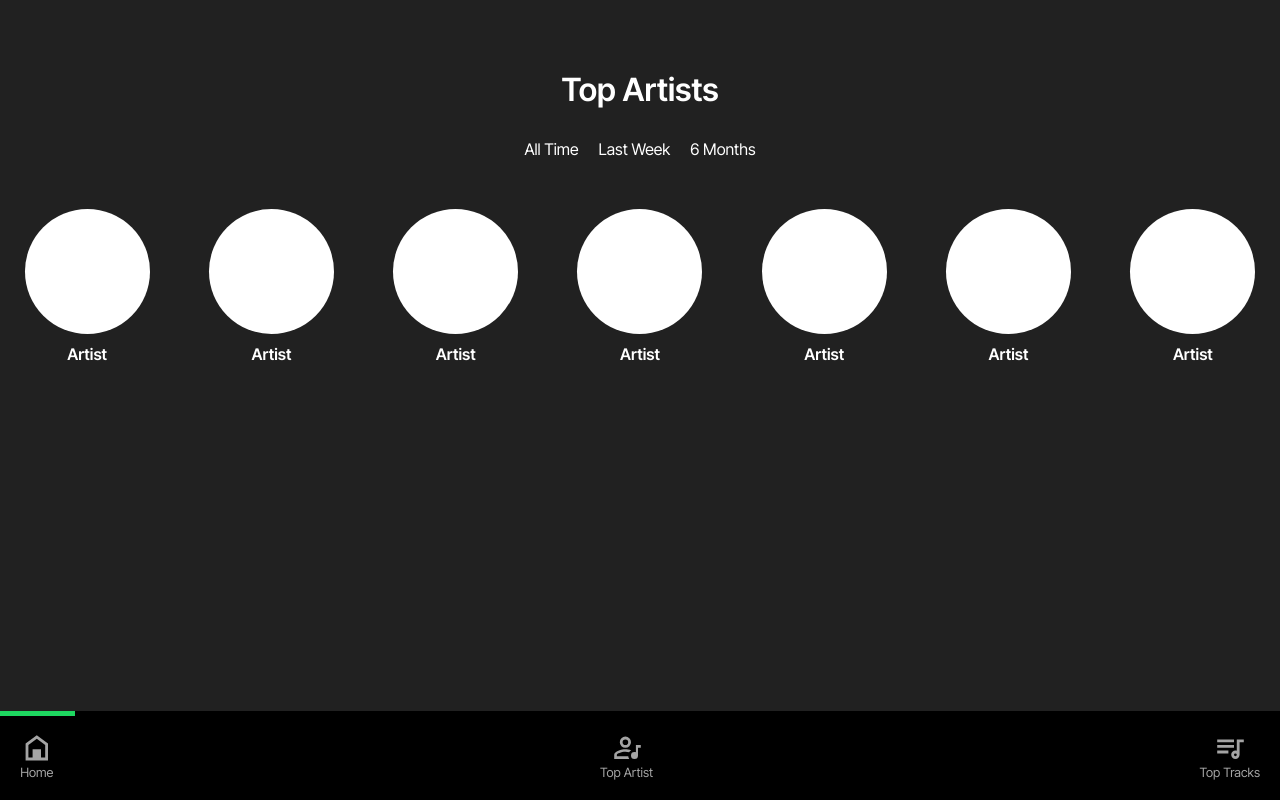
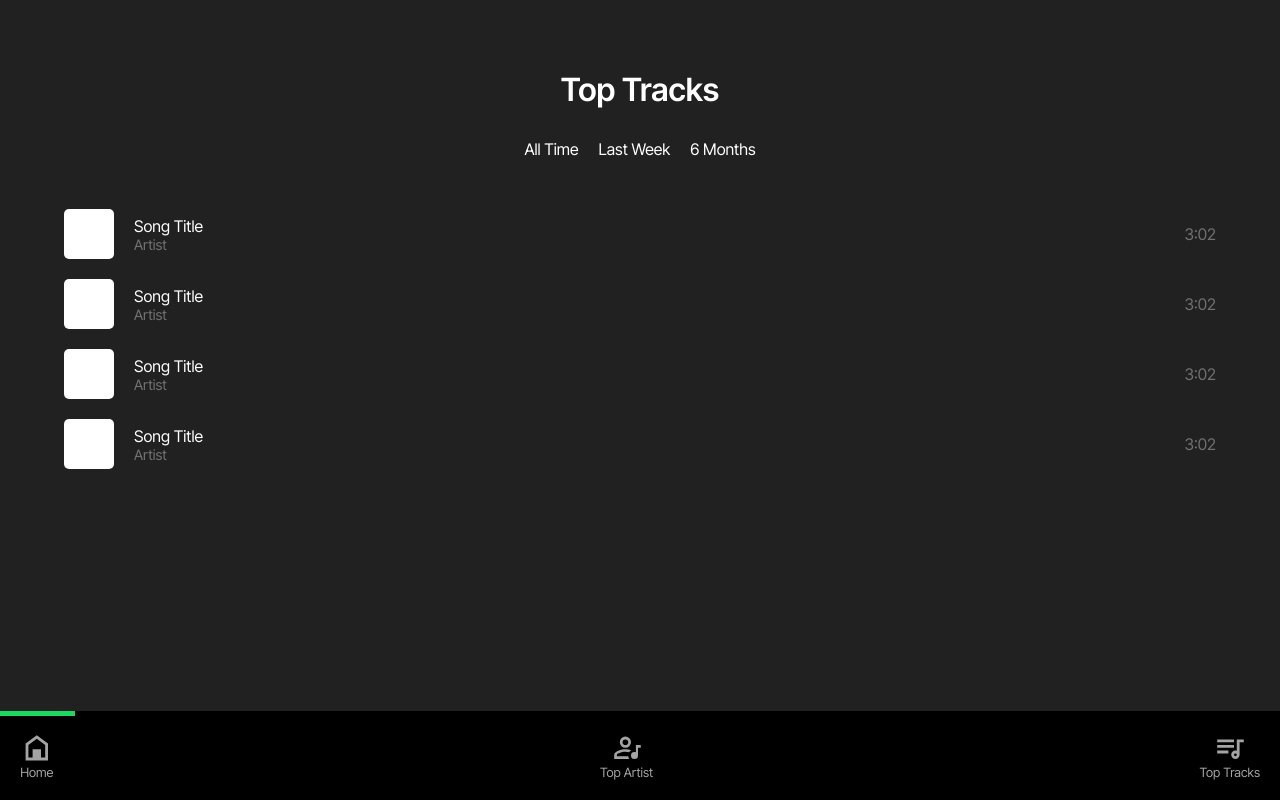
Before and after one commit to djballowe/Spotify-Profile, a React (Create React App) app: page / in a window 1280 px wide. Built offline with nearby package versions, Linux system fonts and the light colour scheme.

Commit message:
top tracks styles added

```diff
--- a/src/App.css
+++ b/src/App.css
@@ -257,6 +257,10 @@
   color: rgb(113, 113, 113);
 }
 
+.time {
+  color: rgb(113, 113, 113);
+}
+
 .top-artist-page-container p {
   color: white;
 }
@@ -301,6 +305,17 @@
 .artist-grid .artist-page p {
   margin-top: 10px;
   font-weight: 600;
+}
+
+.top-tracks-page-container {
+  margin: auto;
+  width: 90%;
+  color: white;
+}
+
+.top-tracks-list {
+  margin-top: 50px;
+  margin-bottom: 100px;
 }
 
 body {
--- a/src/App.js
+++ b/src/App.js
@@ -6,6 +6,7 @@ import MobileHeader from "./components/nav/MobileHeader";
 import Artists from "./components/Profile-Main/Artists";
 import Home from "./components/Home/Home";
 import TopArtists from "./components/Top Artists/TopArtists";
+import TopTracks from "./components/Top Tracks/TopTracks";
 
 function App() {
   return (
@@ -14,7 +15,8 @@ function App() {
       {/* <Login /> */}
       <MobileHeader />
       {/* <Home /> */}
-      <TopArtists />
+      {/* <TopArtists /> */}
+      <TopTracks />
     </div>
   );
 }
--- a/src/App.scss
+++ b/src/App.scss
@@ -20,6 +20,7 @@ $word-black: rgb(113, 113, 113);
 @import "./components/Home/home";
 @import "./components/Profile-Main/songs";
 @import "./components/Top\ Artists/topartists";
+@import "./components/Top\ Tracks/toptracks";
 
 body {
   background-color: $off-black;
--- a/src/components/Profile-Main/_songs.scss
+++ b/src/components/Profile-Main/_songs.scss
@@ -48,3 +48,7 @@
     color: $word-black;
   }
 }
+
+.time {
+  color: $word-black;
+}
--- /dev/null
+++ b/src/components/Top Tracks/TopTracks.js
@@ -0,0 +1,74 @@
+import React from "react";
+
+const TopTracks = () => {
+  return (
+    <div className="top-tracks-page-container">
+      <div className="top-artist-nav">
+        <div className="top-artist-page-title">
+          <p>Top Tracks</p>
+        </div>
+        <div className="top-artist-filter">
+          <p>All Time</p>
+          <p>Last Week</p>
+          <p>6 Months</p>
+        </div>
+      </div>
+      <div className="top-tracks-list">
+        <div className="song">
+          <div className="song-details-container">
+            {/* <img src="" alt="" /> */}
+            <div className="album-cover"></div>
+            <div className="song-details">
+              <p>Song Title</p>
+              <p>Artist</p>
+            </div>
+          </div>
+          <div className="time">
+            <p>3:02</p>
+          </div>
+        </div>
+        <div className="song">
+          <div className="song-details-container">
+            {/* <img src="" alt="" /> */}
+            <div className="album-cover"></div>
+            <div className="song-details">
+              <p>Song Title</p>
+              <p>Artist</p>
+            </div>
+          </div>
+          <div className="time">
+            <p>3:02</p>
+          </div>
+        </div>
+        <div className="song">
+          <div className="song-details-container">
+            {/* <img src="" alt="" /> */}
+            <div className="album-cover"></div>
+            <div className="song-details">
+              <p>Song Title</p>
+              <p>Artist</p>
+            </div>
+          </div>
+          <div className="time">
+            <p>3:02</p>
+          </div>
+        </div>
+        <div className="song">
+          <div className="song-details-container">
+            {/* <img src="" alt="" /> */}
+            <div className="album-cover"></div>
+            <div className="song-details">
+              <p>Song Title</p>
+              <p>Artist</p>
+            </div>
+          </div>
+          <div className="time">
+            <p>3:02</p>
+          </div>
+        </div>
+      </div>
+    </div>
+  );
+};
+
+export default TopTracks;
--- /dev/null
+++ b/src/components/Top Tracks/_toptracks.scss
@@ -0,0 +1,10 @@
+.top-tracks-page-container {
+  margin: auto;
+  width: 90%;
+  color: white;
+}
+
+.top-tracks-list {
+    margin-top: 50px;
+    margin-bottom: 100px;
+}
```
Also changed, not shown: 1 other file (tests, documents, lock files or other folders).
